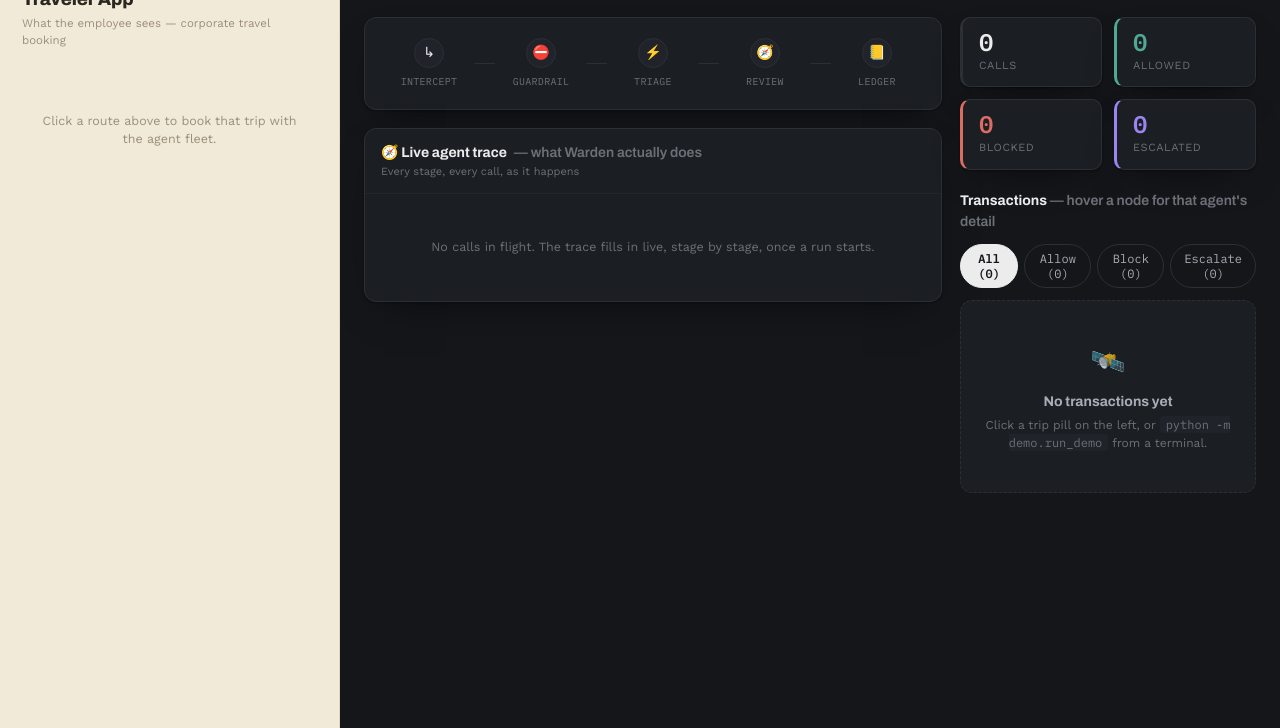
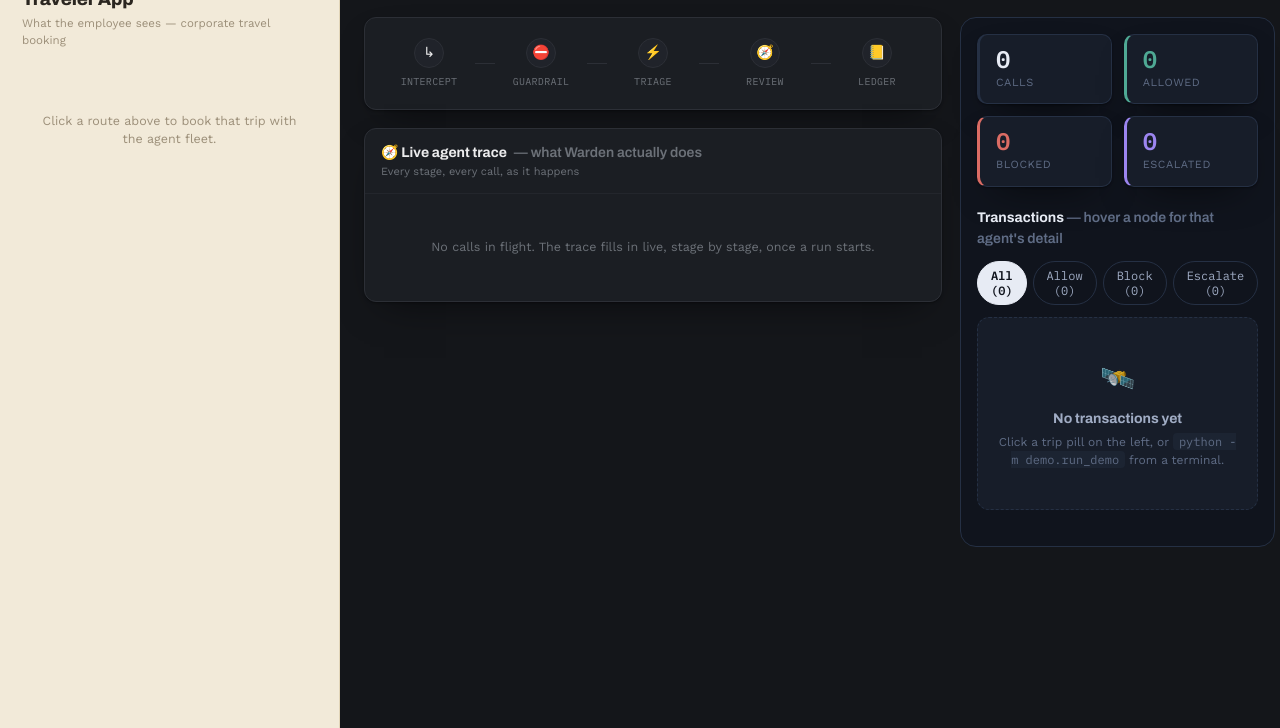
Before and after one commit to akashgoyal/finops-te-agents-warden, a plain HTML site: page dashboard/static/index.html in a window 1280 px wide. Shown: the part 72-800 px from the top of the page. Drawn offline with nearby package versions, Linux system fonts and the light colour scheme; no server answers.

Commit message:
Give the right column its own cool-dark contrast theme
The center and right columns were both the same neutral dark, no visual
boundary between them beyond the grid gap — two panels reading as one
continuous surface. Scoped .col-right the same way .sidebar already
scopes its light theme: override the CSS custom property names on the
container, every child component (stat-tile, txn-card, chain-node, pill)
re-tokens automatically since they all already read colors via var().

Cool navy background, blue accent (5b8def, distinct from the amber used
everywhere else) — genuinely different from the center trace panel's
neutral dark, not just a shade darker. Semantic colors (allow/block/
escalate) deliberately untouched, so a blocked step still reads as red
everywhere on the page; only the ground and the accent shift per zone.
Added a border + border-radius + padding so the column reads as its own
contained panel, not just a differently-colored strip of open space.

One thing the .sidebar precedent didn't have to deal with: .step-popover
lives outside .col-right in the DOM (position:fixed needs to escape the
card's own overflow, so it can't be nested inside), which means it can't
inherit .col-right's scoped var() cascade. Redeclared the same palette
values directly on .step-popover instead — a small amount of duplication,
but the only way to keep the popover visually consistent with the zone
that triggers it while keeping it structurally independent for positioning.

Verified live: three visually distinct zones render correctly (warm
light / neutral dark / cool navy), hovering a node's popover now shows a
blue-accented border matching the right column instead of the old amber,
the Block filter's highlight/dim behavior still works correctly against
the new palette. Zero console errors, all 12 tests pass.

Co-Authored-By: Claude Sonnet 5 <noreply@anthropic.com>

```diff
--- a/dashboard/static/index.html
+++ b/dashboard/static/index.html
@@ -102,6 +102,31 @@
   @media (max-width: 1180px) { .content-columns { grid-template-columns: 1fr; } }
   .col-center .panel { margin-bottom: 0; }
   .col-center .panel-body { max-height: 560px; }
+
+  .col-right {
+    /* Cool-dark, scoped the same way .sidebar scopes its light theme —
+       three zones now read as three zones: warm light (traveler) / neutral
+       dark (live trace) / cool dark (transactions + ledger), not two dark
+       panels that blend into one continuous surface. Semantic colors
+       (allow/block/escalate) stay the meanings established elsewhere;
+       only the ground and the accent shift. */
+    --bg: #10141d;
+    --surface: #171d29;
+    --surface-2: #1c2432;
+    --line: #253044;
+    --line-soft: #1f2836;
+    --ink: #e7ebf4;
+    --ink-soft: #a0acc4;
+    --ink-faint: #5f6c85;
+    --accent: #5b8def;
+    --accent-ink: #0b0f17;
+    --accent-tint: rgba(91, 141, 239, 0.16);
+    --shadow: 0 1px 2px rgba(0,0,0,.4), 0 16px 40px -20px rgba(0,0,0,.75);
+
+    background: var(--bg); color: var(--ink);
+    border: 1px solid var(--line); border-radius: 16px;
+    padding: 16px;
+  }
   /* Narrower than the old full-width strip — 2x2 reads better than a
      cramped 4-across in the right column. */
   .col-right .stats { grid-template-columns: repeat(2, 1fr); }
@@ -210,7 +235,18 @@
   .chain-line { width: 7px; height: 1px; background: var(--line); flex: none; }
 
   /* the single shared popover — one node's content at a time */
-  .step-popover { position: fixed; transform: translateX(-50%); z-index: 60; width: 250px; background: var(--surface); border: 1px solid var(--accent); border-radius: 10px; box-shadow: var(--shadow); padding: 10px 12px; font-size: 12px; }
+  .step-popover {
+    /* Same cool-dark palette as .col-right, redeclared here rather than
+       inherited — it renders outside that subtree on purpose (position:
+       fixed needs to escape the card's own overflow), so the var()
+       cascade from .col-right never reaches it. */
+    --bg: #10141d; --surface: #171d29; --surface-2: #1c2432; --line: #253044;
+    --accent: #5b8def; --accent-tint: rgba(91, 141, 239, 0.16);
+    --ink-soft: #a0acc4; --ink-faint: #5f6c85;
+    position: fixed; transform: translateX(-50%); z-index: 60; width: 250px;
+    background: var(--surface); color: var(--ink-soft); border: 1px solid var(--accent);
+    border-radius: 10px; box-shadow: var(--shadow); padding: 10px 12px; font-size: 12px;
+  }
   .txn-step-top { display: flex; align-items: center; gap: 7px; flex-wrap: wrap; }
   .txn-step-tool { font-family: var(--font-mono); color: var(--ink-faint); }
   .txn-step-reviewer { font-family: var(--font-mono); font-size: 10.5px; color: var(--ink-faint); margin-top: 3px; }
```
Also changed, not shown: 1 other file.
